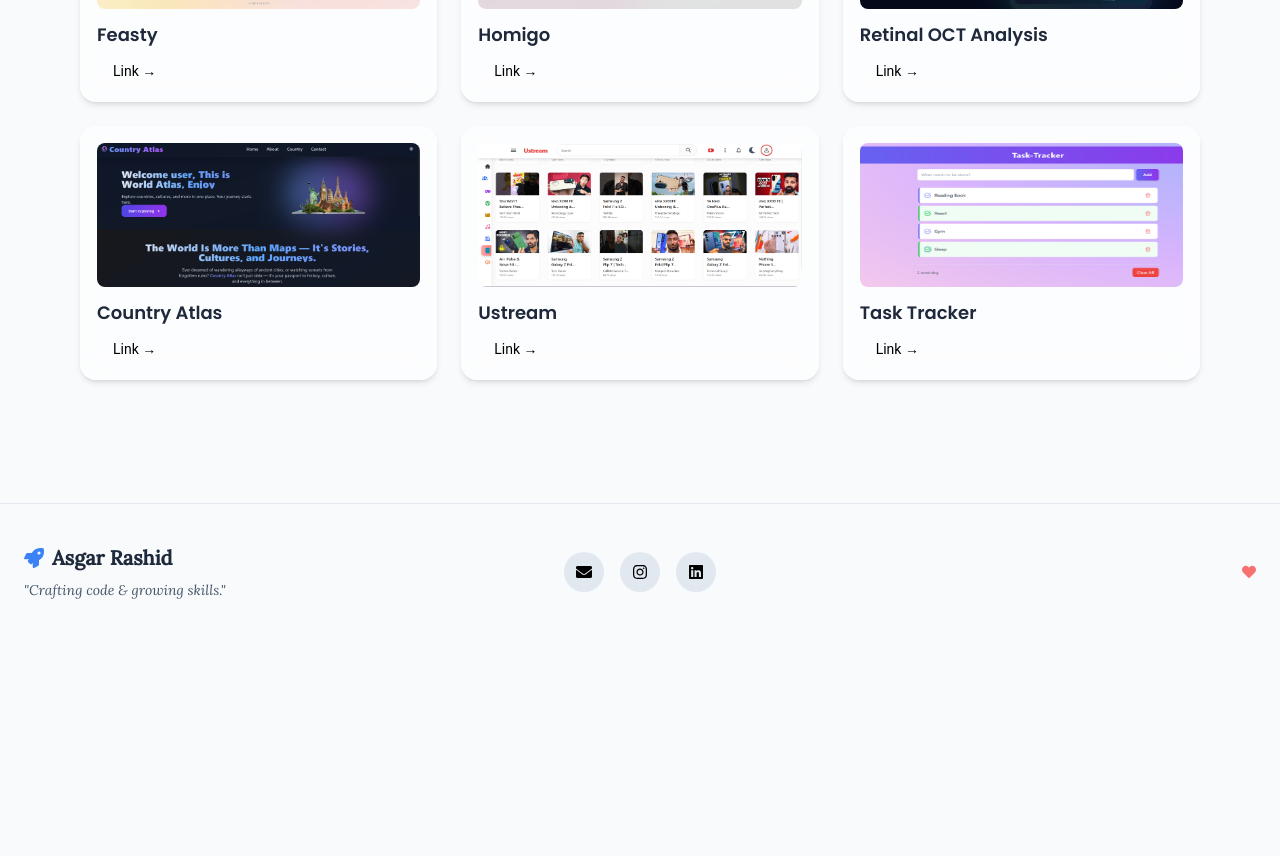
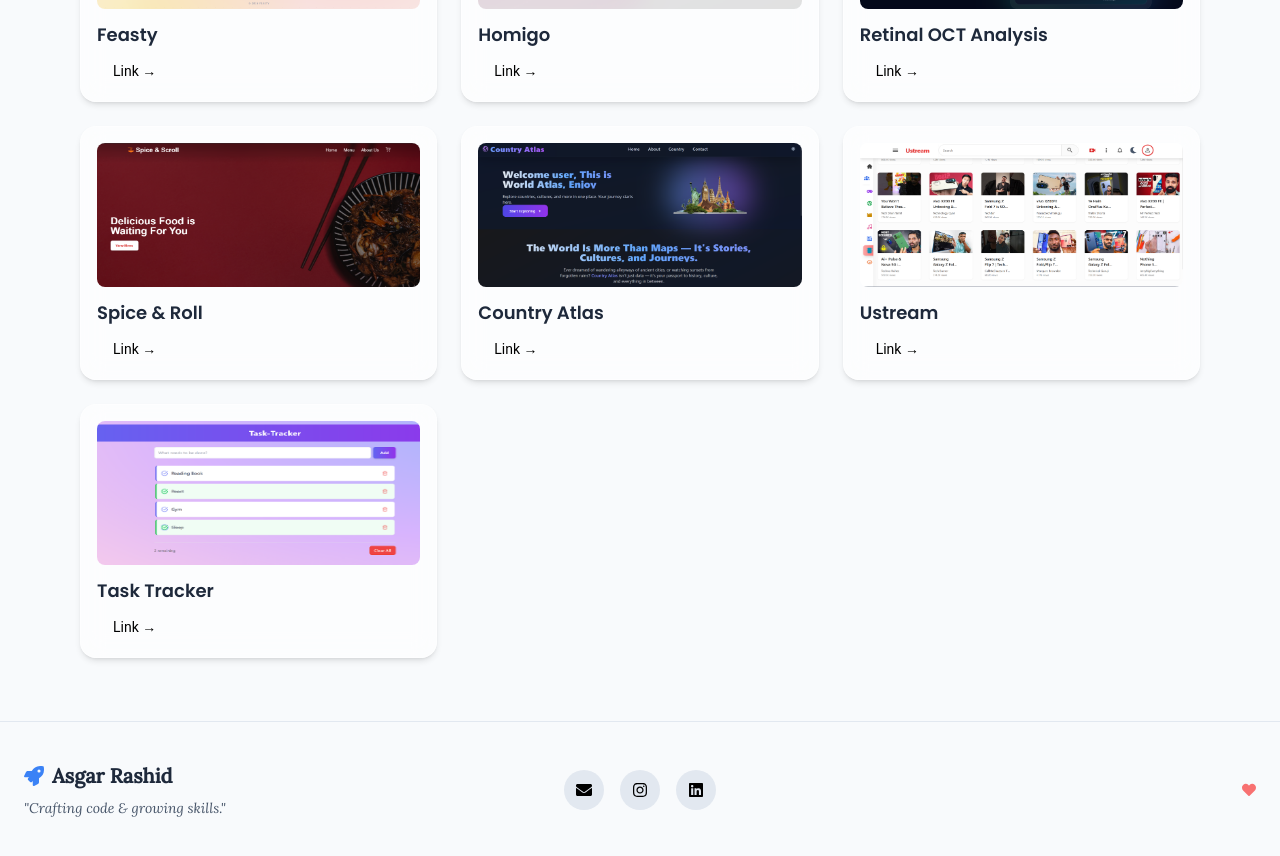
Before and after one commit to rumi-13/potfolio, a React (Vite) app: page / in a window 1280 px wide. Shown: the part 2140-2996 px from the top of the page. Before the commit the page ends 2780 px from the top, so only its background shows below. Built offline with nearby package versions, Linux system fonts and the light colour scheme.

Commit message:
feat: add Spice and Roll project asset and update projects

```diff
--- a/src/components/Projects.jsx
+++ b/src/components/Projects.jsx
@@ -4,6 +4,8 @@ import tasktracker from "../assets/tasktracker.png";
 import homigo from "../assets/homigo.png"
 import oct from "../assets/oct-analysis.png"
 import feasty from "../assets/feasty.png"
+import spice_and_roll from "../assets/spice_and_roll.png"
+import { title } from "framer-motion/client";
 const projects = [
     {
       img: feasty,
@@ -13,12 +15,17 @@ const projects = [
    {
     img: homigo,
     title: "Homigo",
-    liveLink: "https://homigo-386u.onrender.com/",
+    liveLink: "https://homigo-386u.onrender.com/"
   },
   {
     img: oct,
     title: "Retinal OCT Analysis",
     liveLink: "https://github.com/rumi-13/retinal-oct-analysis"
+  },
+  {
+    img: spice_and_roll,
+    title: "Spice & Roll",
+    liveLink: "https://spice-and-scroll.vercel.app/"
   },
   {
     img: atlas,
```
Also changed, not shown: src/assets/spice_and_roll.png (added).
